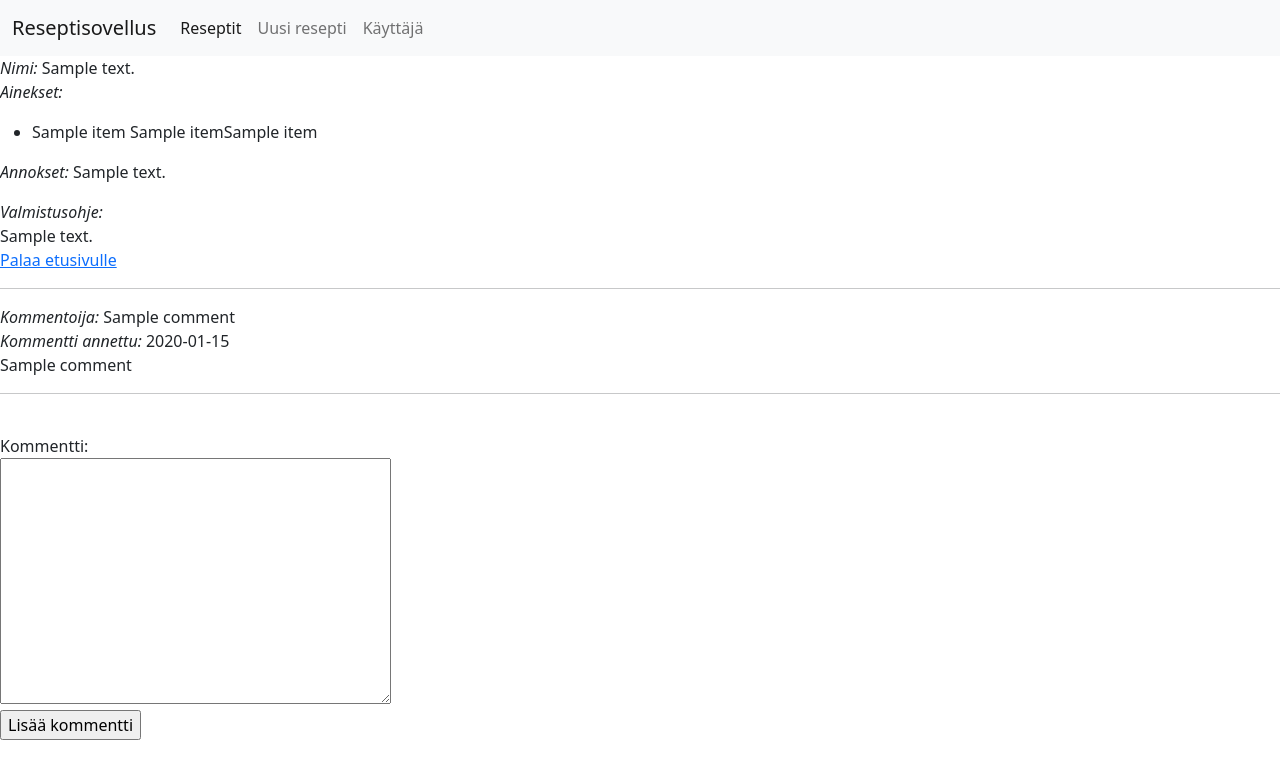
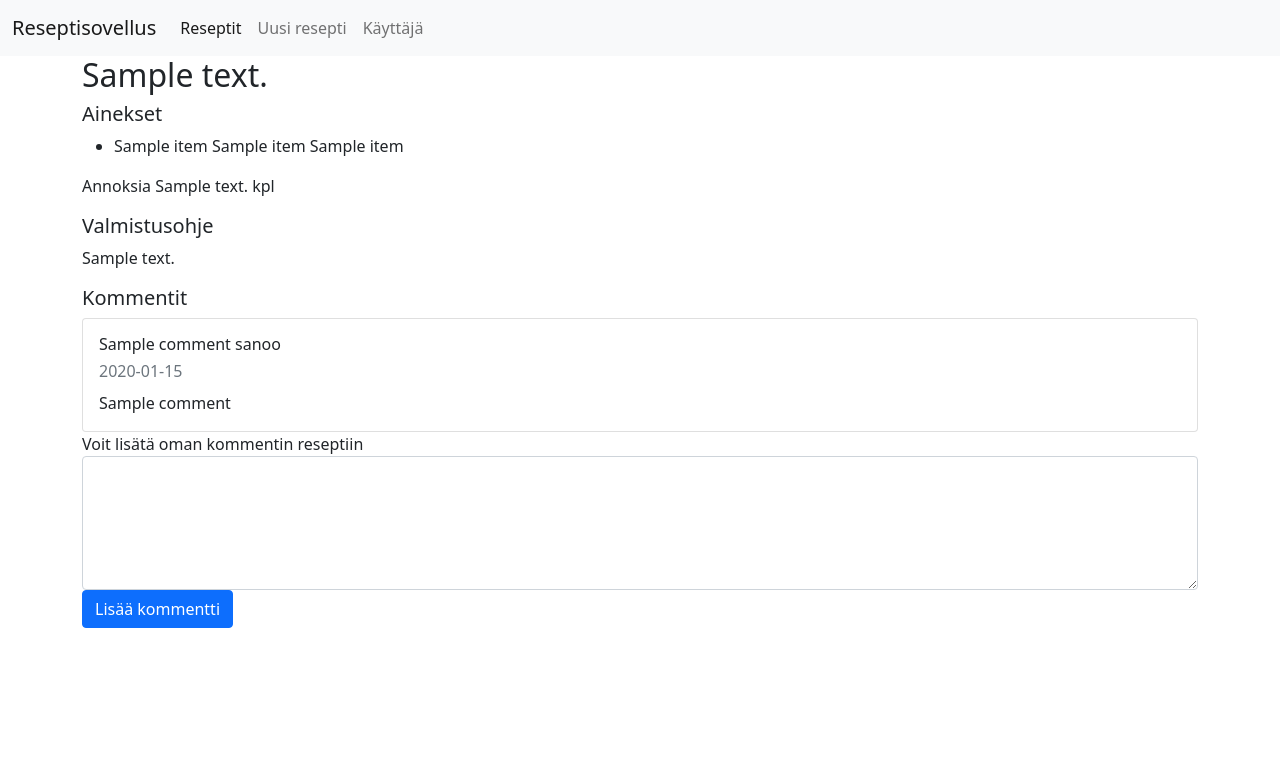
Before and after one commit to federma/tsoha-recipes, a Flask app: template templates/recipe.html in a window 1280 px wide. Shown: the top 779 px of the page. Run offline with Flask 2, Linux system fonts and the light colour scheme; the template is opened without the code that fills it: most values are stand-ins (such as "Sample title", 1, 10 or a date in 2020).

Commit message:
Update bootstrap styles, clean up code

```diff
--- a/recipes.py
+++ b/recipes.py
@@ -14,6 +14,7 @@ def enter(recipe_name, portions, instructions, items):
 
     try:
         recipe_id = get_recipe_id(recipe_name)
+
         # atm this can fail midway for some particular item and then recipe/ingredients would be inserted only partially - need to make all inserts in one transaction?
         for item in items:
             # unpack values
@@ -36,6 +37,7 @@ def get_recipe_id(name):
         return False
 
 def list_recipes():
+    """Returns all details in the recipes table and also adds url fields and recipes creators name"""
     sql = "SELECT R.*, CONCAT('/recipe/', R.id), U.username FROM recipes R, users U WHERE R.user_id=U.id"
     result = db.session.execute(sql)
     return result.fetchall()
--- a/templates/index.html
+++ b/templates/index.html
@@ -21,8 +21,9 @@
         {% if session.user_id %}
         <p>Olet kirjautunut sisään.</p>
         {% else %}
-        <p>Et ole kirjautunut sisään. Voit luoda tunnuksen tai kirjautua sovellukseen aiemmin luomallasi tunnuksella. \
+        <p>Et ole kirjautunut sisään. Voit luoda tunnuksen tai kirjautua sovellukseen aiemmin luomallasi tunnuksella käyttäjä-valikosta.
             Voit myös siirtyä tarkastelemaan reseptejä ilman kirjautumista, mutta uusien reseptien luominen sekä kommentointi vaatii kirjautumisen.
+            (Tai oikeastaan ei tällä hetkellä taida vaatia, mutta ilman kirjautumista näidän kokeilu taitaa antaa virheen.)
         </p>
         {% endif %}
     </div>
--- a/templates/profile.html
+++ b/templates/profile.html
@@ -19,6 +19,7 @@
         </div>
 
         <!--
+            might change the appereance to a card later, this "stretched-link" makes the whole card clickable
             <div class="card">
                 <div class="card-body">
                     <a href="{{ recipe[6] }}" class="stretched-link">{{ recipe[1] }}</a>
@@ -26,13 +27,13 @@
 
                 </div>
             </div>
-            -->
+        -->
 
         {% endfor %}
 
         {% else %}
         <p>
-            Et ole kirjautunut sisään. Voit luoda tunnuksen tai kirjautua sovellukseen aiemmin luomallasi
+            Et ole kirjautunut sisään. Voit <a href="/register">luoda tunnuksen</a> tai kirjautua sovellukseen aiemmin luomallasi
             tunnuksella.
             Voit myös siirtyä tarkastelemaan reseptejä ilman kirjautumista, mutta uusien reseptien luominen sekä
             kommentointi vaatii kirjautumisen.
--- a/templates/recipe.html
+++ b/templates/recipe.html
@@ -4,41 +4,51 @@
 
 {% block main %}
 
-<i>Nimi: </i> {{ details[1] }}
-<br>
-<i>Ainekset: </i>
-<p>
+<div class="container">
+    <div class="row">
+        <div class="col">
+
+            <!--name of the recipe-->
+            <h2>{{ details[1] }}</h2>
+
+            <h5>Ainekset</h5>
             <ul>
                 {% for item in ingredients %}
-    <li>{{ item[1] }} {{ item[2] }}{{ item[3] }}</li>
+                <li>{{ item[1] }} {{ item[2] }} {{ item[3] }}</li>
                 {% endfor %}
             </ul>
-<i>Annokset: </i>{{ details[3]}}
-</p>
-<i>Valmistusohje: </i>
-<br>
+
+            <p>Annoksia {{ details[3] }} kpl</p>
+
+            <h5>Valmistusohje</h5>
+
+            <p>
                 {{ details[2] }}
-<br>
-<a href="/">Palaa etusivulle</a>
-<p>
-    <hr>
-    {% for c in comment_list %}
-    <i>Kommentoija: </i> {{ c[5] }}
-    <br>
-    <i>Kommentti annettu: </i> {{ c[2].strftime("%Y-%m-%d %H:%M:%S") }}
-    <br>
-    {{ c[1] }}
-    <hr>
-    {% endfor %}
             </p>
 
+            <h5>Kommentit</h5>
+
+            {% for c in comment_list %}
+            <div class="card">
+                <div class="card-body">
+                    <h6 class="card-title">{{ c[5] }} sanoo</h6>
+                    <p class="card-subtitle mb-2 text-muted">{{ c[2].strftime("%Y-%m-%d %H:%M:%S") }}</p>
+                    <p class="card-text">{{ c[1] }}</p>
+                </div>
+            </div>
+            {% endfor %}
+
+
             <form action="{{ request.path }}" method="POST">
-    <br>
-    Kommentti:
-    <br>
-    <textarea name="comment" rows="10" cols="40"></textarea>
-    <br>
-    <input type="submit" value="Lisää kommentti">
+                <div class="form-group">
+                    <label for="comment">Voit lisätä oman kommentin reseptiin</label>
+                    <textarea name="comment" class="form-control" rows="5"></textarea>
+                    <button type="submit" class="btn btn-primary">Lisää kommentti</button>
+                </div>
             </form>
 
+        </div>
+    </div>
+</div>
+
 {% endblock %}
```
Also changed, not shown: routes.py (+5 -5 lines), templates/add_recipe.html (+22 -15 lines), templates/error.html (+7 -2 lines), templates/ingredient_input_form.html (added, +14 -0 lines), templates/login.html (+11 -7 lines), templates/register.html (+20 -7 lines), templates/show_recipes.html (+5 -2 lines). Lines whose indentation alone changed are shown as unchanged.
